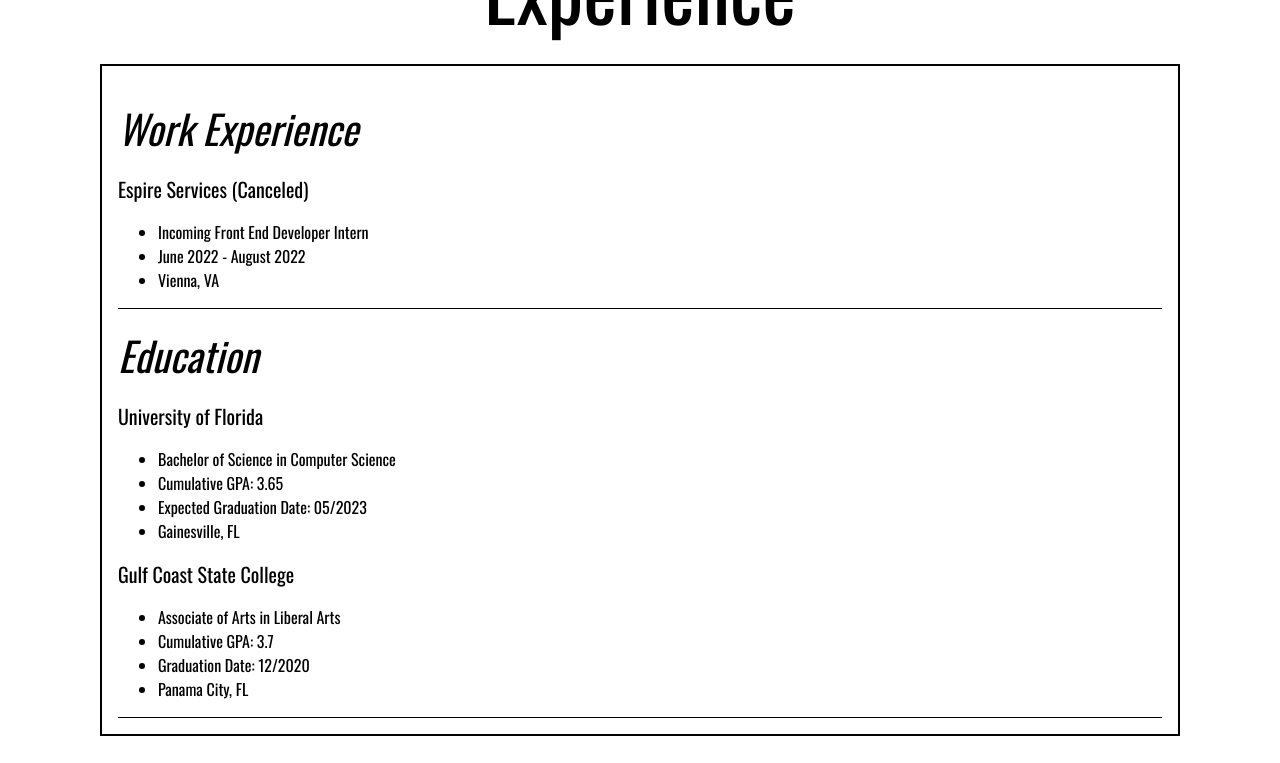
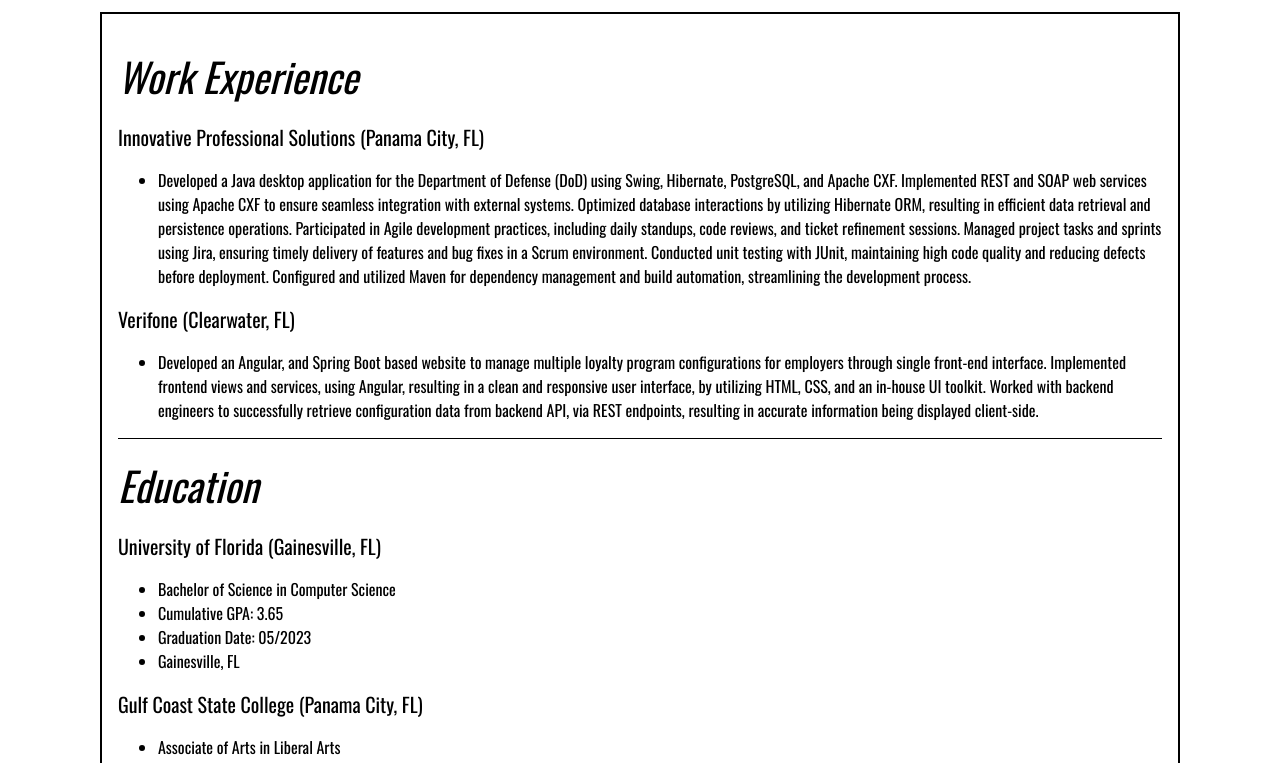
Before and after one commit to vtantonio20/myportfolio, a React (Create React App) app: page / in a window 1280 px wide. Shown: the part 1060-1823 px from the top of the page. Built offline with nearby package versions, Linux system fonts and the light colour scheme.

Commit message:
updates to portfolio

```diff
--- a/src/components/About/About.tsx
+++ b/src/components/About/About.tsx
@@ -2,11 +2,11 @@
 import Link from 'react-scroll/modules/components/Link'
 import './About.css'
 export default function About() {
-  const ME = require('../../assets/images/ME.jpg')
+  const ME = require('../../assets/images/IMG_7278.jpg')
   const pdf = require('../../assets/pdf/resume.pdf')
 
   return (
-
+    <>
     <section id="About">
       <label htmlFor="About"></label><h1>About Me</h1>
       <div className="flex-center">
@@ -14,7 +14,7 @@
           <div className="container-wrapper">
             <span className="side">
               <h2>Hi, my name is<br/>Victor Torres!</h2>
-              <p> I am a third year student interested in software development and am studying Computer Science at the University of Florida. I enjoy creating visually appealing, responsive, front end applications using HTML, CSS and Typescript.</p>
+              <p>As a passionate software developer, I thrive on turning complex problems into elegant solutions. With a strong foundation in Java, Python, and modern web technologies, I enjoy every aspect of the development process, from brainstorming ideas to deploying robust applications. My experience spans creating intuitive user interfaces with React Native to building powerful backends with Flask and Java frameworks. I love learning new technologies and continuously improving my skills, whether it's mastering the latest JavaScript library or optimizing a database query. For me, software development isn't just a job—it's a craft that I am dedicated to honing every day.</p>
             </span>
             <span className="side">
               <img src={ME} ></img></span>
@@ -30,5 +30,7 @@
         </div>
       </div>
     </section>
+
+  </>
   )
 }
--- a/src/components/Experience/Experience.tsx
+++ b/src/components/Experience/Experience.tsx
@@ -9,25 +9,39 @@
                 <div className="section-container">
                     <h4>Work Experience</h4>
                     <div className="left-padding">
-                        <label htmlFor="ES"><h5>Espire Services (Canceled)</h5></label>
-                        <ul id="ES">
-                            <li>Incoming Front End Developer Intern</li>
-                            <li>June 2022 - August 2022</li>
-                            <li>Vienna, VA</li>
+                        <label htmlFor="IPS"><h5>Innovative Professional Solutions (Panama City, FL)</h5></label>
+                        <ul id="IPS">
+                            <li>Developed a Java desktop application for the Department of Defense (DoD) using Swing, Hibernate, PostgreSQL, and Apache CXF.
+                            Implemented REST and SOAP web services using Apache CXF to ensure seamless integration with external systems.
+                                Optimized database interactions by utilizing Hibernate ORM, resulting in efficient data retrieval and persistence operations.
+                                Participated in Agile development practices, including daily standups, code reviews, and ticket refinement sessions.
+                                Managed project tasks and sprints using Jira, ensuring timely delivery of features and bug fixes in a Scrum environment.
+                                Conducted unit testing with JUnit, maintaining high code quality and reducing defects before deployment.
+                                Configured and utilized Maven for dependency management and build automation, streamlining the development process.
+                            </li>
+                        </ul>
+
+                        <label htmlFor="VERIFONE"><h5>Verifone (Clearwater, FL)</h5></label>
+                        <ul id="VERIFONE">
+                            <li>
+                                Developed an Angular, and Spring Boot based website to manage multiple loyalty program configurations for employers through single front-end interface.
+                                Implemented frontend views and services, using Angular, resulting in a clean and responsive user interface, by utilizing HTML, CSS, and an in-house UI toolkit.
+                                Worked with backend engineers to successfully retrieve configuration data from backend API, via REST endpoints, resulting in accurate information being displayed client-side.
+                            </li>
                         </ul>
                     </div>
                 </div>
                 <div className="section-container">
                     <h4>Education</h4>
                     <div className="left-padding">
-                        <label htmlFor="UF"><h5>University of Florida</h5></label>
+                        <label htmlFor="UF"><h5>University of Florida (Gainesville, FL)</h5></label>
                         <ul id="UF">
                             <li>Bachelor of Science in Computer Science</li>
                             <li>Cumulative GPA: 3.65</li>
-                            <li>Expected Graduation Date: 05/2023 </li>
+                            <li>Graduation Date: 05/2023 </li>
                             <li>Gainesville, FL </li>
                         </ul>
-                        <label htmlFor="GCSC"><h5>Gulf Coast State College</h5></label>
+                        <label htmlFor="GCSC"><h5>Gulf Coast State College (Panama City, FL)</h5></label>
                         <ul id="GCSC">
                             <li>Associate of Arts in Liberal Arts</li>
                             <li>Cumulative GPA: 3.7</li>
--- a/src/components/Projects/Projects.tsx
+++ b/src/components/Projects/Projects.tsx
@@ -8,10 +8,26 @@
         <h1>Projects</h1>
         <div className="flex-center">
           <div className="content-box">
-            <div className="p-grid">
-              <ProjectsCard img={INTERVIDS}></ProjectsCard>
-              <ProjectsCard img={INTERVIDS}></ProjectsCard>
-
+            <div className="section-container">
+              <div className="left-padding">
+                <label htmlFor="FITTRACKR"><h5>FitTrackr</h5></label>
+                  <ul id="FITTRACKR">
+                      <li>Fitness app to track gym gains.</li>
+                      <iframe width="420" height="315"
+                      src="https://youtu.be/t63OnGeiizw">
+                      </iframe>
+                      <iframe
+        width="560"
+        height="315"
+        src="https://youtu.be/t63OnGeiizw"
+        title="YouTube video player"
+        frameBorder="0"
+        allow="accelerometer; autoplay; clipboard-write; encrypted-media; gyroscope; picture-in-picture"
+        allowFullScreen
+      ></iframe>
+                      <li><a href="https://youtu.be/t63OnGeiizw" target='__blank__'>link </a></li>
+                  </ul>
+                </div>
             </div>
           </div>
 
--- a/src/index.css
+++ b/src/index.css
@@ -72,6 +72,12 @@
   justify-content:center;
 }
 
+
+.flex-between {
+  display: flex;
+  justify-content: space-between;
+}
+
 @media (max-width:800px){
   .content-box{
     border:0px; border-top:2px solid; border-bottom:2px solid;
```
Also changed, not shown: 1 other file (tests, documents, lock files or other folders).
